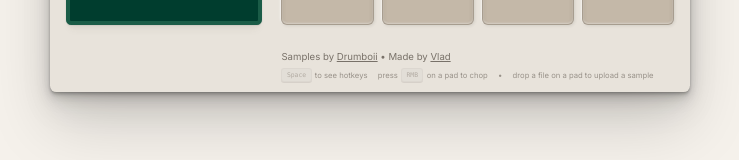
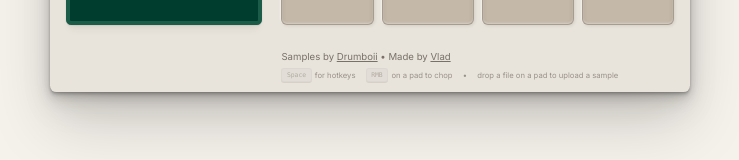
Before and after one commit to vladmdgolam/sample, a Next.js app: page / in a window 1280 px wide. Shown: the part 546-706 px from the top of the page, without its empty margins (270-1009 px from the left). Built offline with nearby package versions, Linux system fonts and the light colour scheme.

Commit message:
fix: update hotkey instructions for clarity and consistency
- Modify text for hotkey hints to improve readability
- Change button styling to underline for better visibility

```diff
--- a/components/PadGrid.tsx
+++ b/components/PadGrid.tsx
@@ -448,10 +448,9 @@ export const PadGrid: React.FC<PadGridProps> = ({ padKeys, keyToPadMapping, isDa
               <div className="hidden md:flex items-center gap-[0.8vw] text-[0.6vw] text-[var(--c-text-dark)] opacity-50">
                 <span className="flex items-center gap-[0.25vw]">
                   <Kbd className="h-auto px-[0.35vw] py-[0.1vw] text-[0.5vw]">Space</Kbd>
-                  <span className="text-nowrap">to see hotkeys</span>
+                  <span className="text-nowrap">for hotkeys</span>
                 </span>
                 <span className="flex items-center gap-[0.25vw]">
-                  <span>press</span>
                   <Kbd className="h-auto px-[0.35vw] py-[0.1vw] text-[0.5vw]">RMB</Kbd>
                   <span className="text-nowrap">on a pad to chop</span>
                 </span>
@@ -459,17 +458,17 @@ export const PadGrid: React.FC<PadGridProps> = ({ padKeys, keyToPadMapping, isDa
                 <span className="flex items-center gap-[0.25vw]">
                   <span className="text-balance">drop a file on a pad to upload a sample</span>
                 </span>
-                {/* {Object.keys(sampleChops).length > 0 && (
+                {Object.keys(sampleChops).length > 0 && (
                   <>
                     •
                     <button
                       onClick={handleExportConfig}
-                      className="flex items-center gap-[0.25vw] hover:opacity-80 transition-opacity"
+                      className="flex underline items-center gap-[0.25vw] hover:opacity-80 transition-opacity"
                     >
                       <span>export</span>
                     </button>
                   </>
-                )} */}
+                )}
               </div>
             </div>
           </>
```
